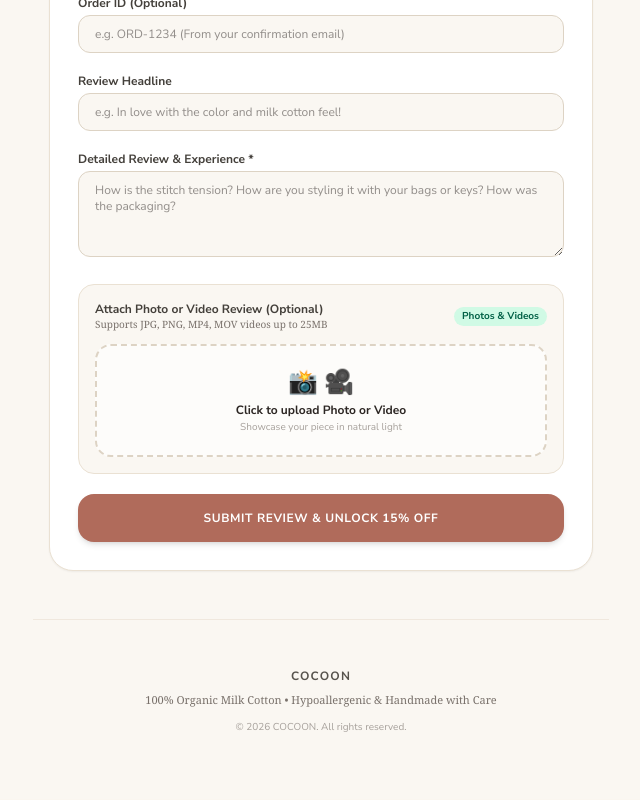
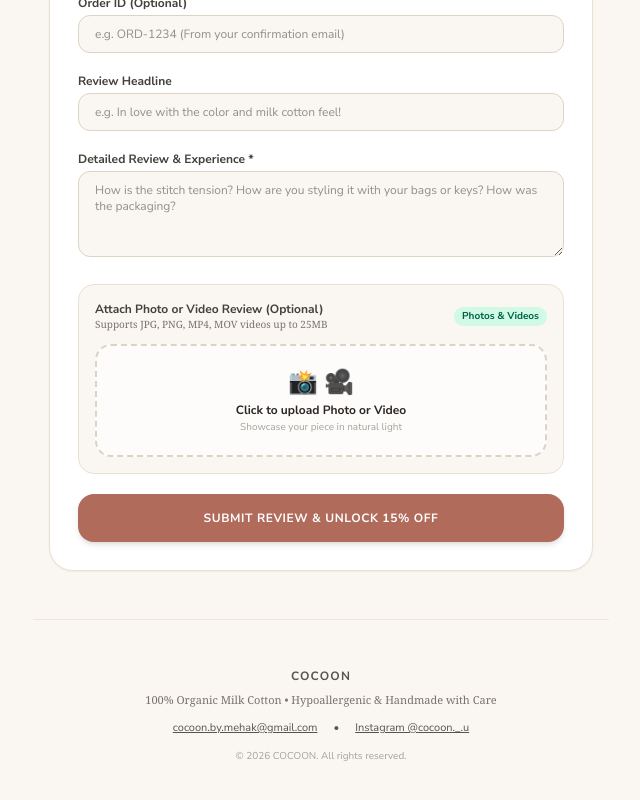
Before and after one commit to puneetkushwaha/Cocoon_I, a Next.js app: page /review in a window 1280 px wide. Shown: the part 661-1461 px from the top of the page, without its empty margins (319-959 px from the left). Built offline with nearby package versions, Linux system fonts and the light colour scheme; no server answers.

Commit message:
feat: add contact email cocoon.by.mehak@gmail.com to footer

```diff
--- a/src/app/page.js
+++ b/src/app/page.js
@@ -1230,6 +1230,10 @@ export default function StandaloneShopPage() {
             Rate & Review
           </Link>
           <span>•</span>
+          <a href="mailto:cocoon.by.mehak@gmail.com" className="hover:text-[#B06B5B] underline">
+            cocoon.by.mehak@gmail.com
+          </a>
+          <span>•</span>
           <a href="https://www.instagram.com/cocoon._.u/" target="_blank" rel="noreferrer" className="hover:text-[#B06B5B] underline">
             Instagram @cocoon._.u
           </a>
--- a/src/app/review/page.js
+++ b/src/app/review/page.js
@@ -508,6 +508,15 @@ function ReviewContent() {
         <p className="text-[11px] text-stone-500 font-serif">
           100% Organic Milk Cotton • Hypoallergenic & Handmade with Care
         </p>
+        <div className="pt-1 flex items-center justify-center flex-wrap gap-3 sm:gap-4 text-[11px] text-stone-600">
+          <a href="mailto:cocoon.by.mehak@gmail.com" className="hover:text-[#B06B5B] underline">
+            cocoon.by.mehak@gmail.com
+          </a>
+          <span>•</span>
+          <a href="https://www.instagram.com/cocoon._.u/" target="_blank" rel="noreferrer" className="hover:text-[#B06B5B] underline">
+            Instagram @cocoon._.u
+          </a>
+        </div>
         <p className="text-[10px] text-stone-400 pt-1">
           © 2026 COCOON. All rights reserved.
         </p>
```
